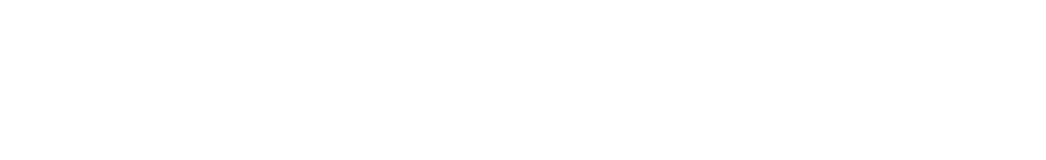
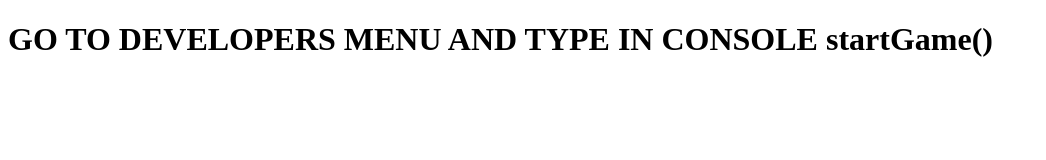
Before and after one commit to Goose-s/rock-paper-scisors, a plain HTML site: page index.html in a window 1280 px wide. Shown: the whole page, without its empty margins (0-1046 px from the left). Drawn offline with Linux system fonts and the light colour scheme.

Commit message:
made more obvius for users

```diff
--- a/index.html
+++ b/index.html
@@ -8,6 +8,6 @@
     <script src="code.js"></script>
 </head>
 <body>
-
+    <h1>GO TO DEVELOPERS MENU AND TYPE IN CONSOLE startGame()</h1>
 </body>
 </html>
```
